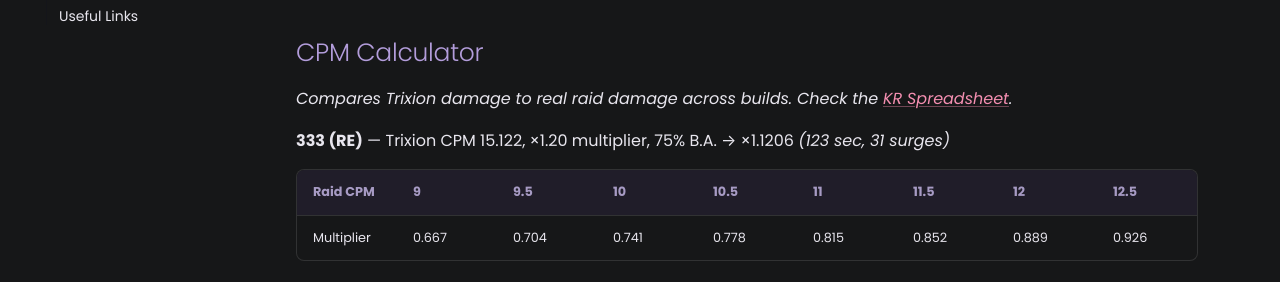
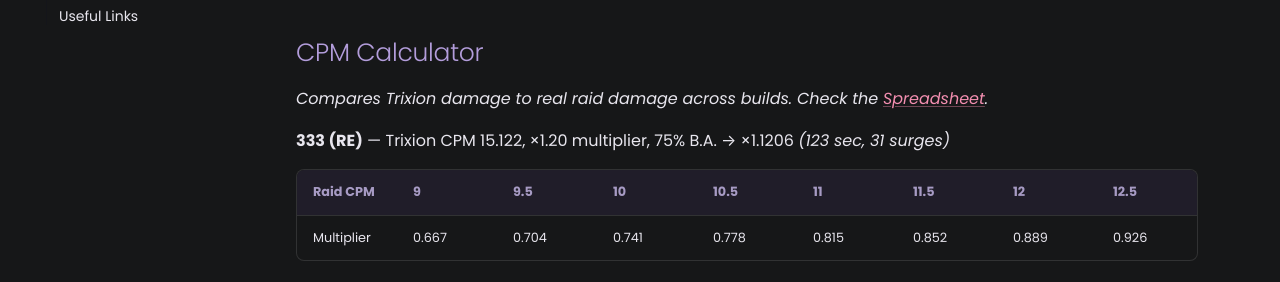
Before and after one commit to interlockme/deathblade, an MkDocs documentation site: the page built from docs/resources.md, in a window 1280 px wide and 900 px high, scrolled down 479 px. Shown: the part 173-455 px from the top of the window. Built offline with MkDocs 1.6.1 and Material for MkDocs 9.7.7, drawn with Linux system fonts in a browser that asks for light colours; plug-ins that fetch from the network failed and are left out.

Commit message:
updated cpm calc

```diff
--- a/docs/resources.md
+++ b/docs/resources.md
@@ -33,7 +33,7 @@
 
 ## CPM Calculator
 
-*Compares Trixion damage to real raid damage across builds. Check the [KR Spreadsheet](https://docs.google.com/spreadsheets/d/1j_ybtg30aBolDBYUxb7gtjUhI5AZ4M4bvwchBErJV50/edit?usp=sharing).*
+*Compares Trixion damage to real raid damage across builds. Check the [Spreadsheet](https://docs.google.com/spreadsheets/d/1l5C427BmEY4P6VJDql2aKyFYJSgIGeRBCJF2FXv_9w4/edit?usp=sharing).*
 
 **333 (RE)** — Trixion CPM 15.122, ×1.20 multiplier, 75% B.A. → ×1.1206 *(123 sec, 31 surges)*
 
```
